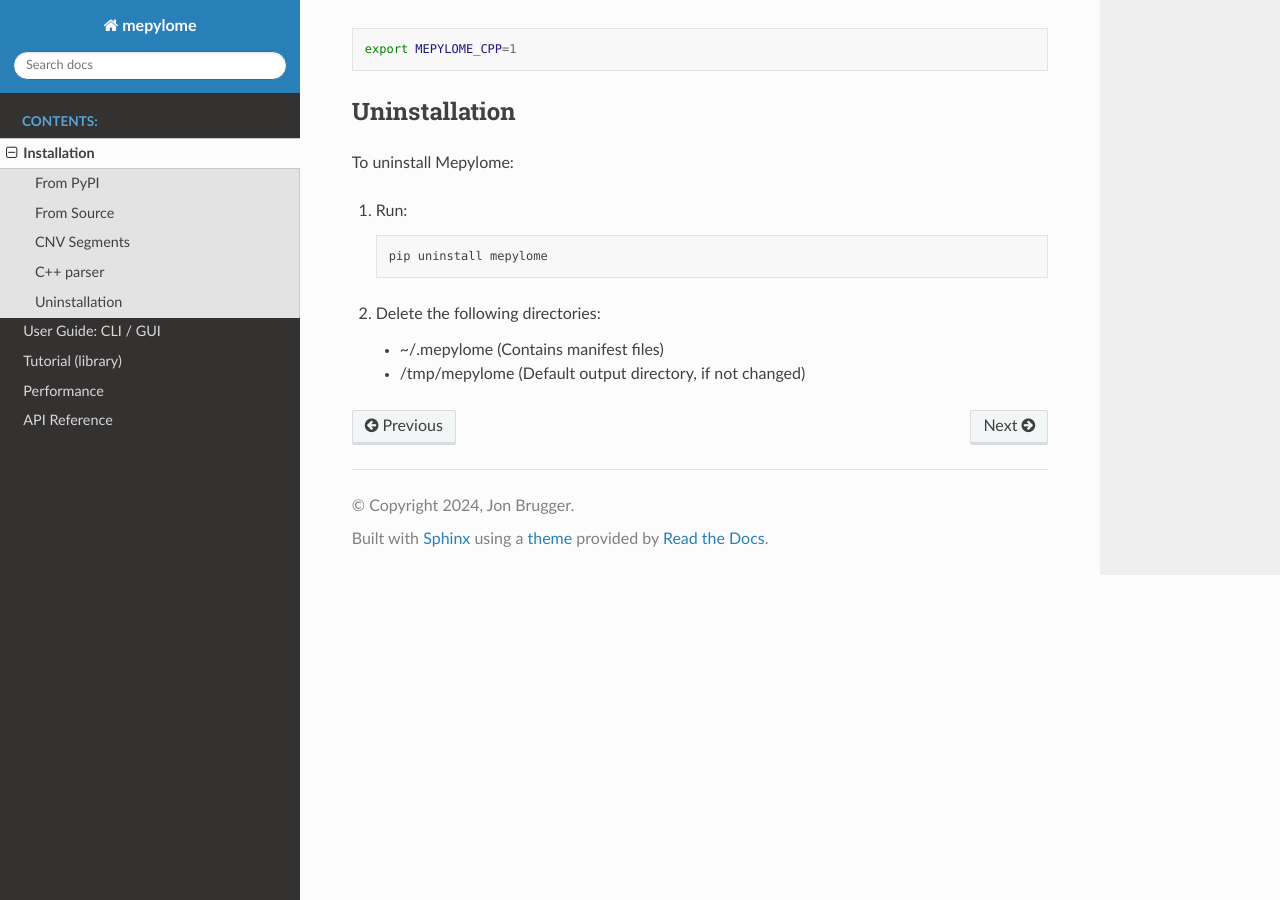
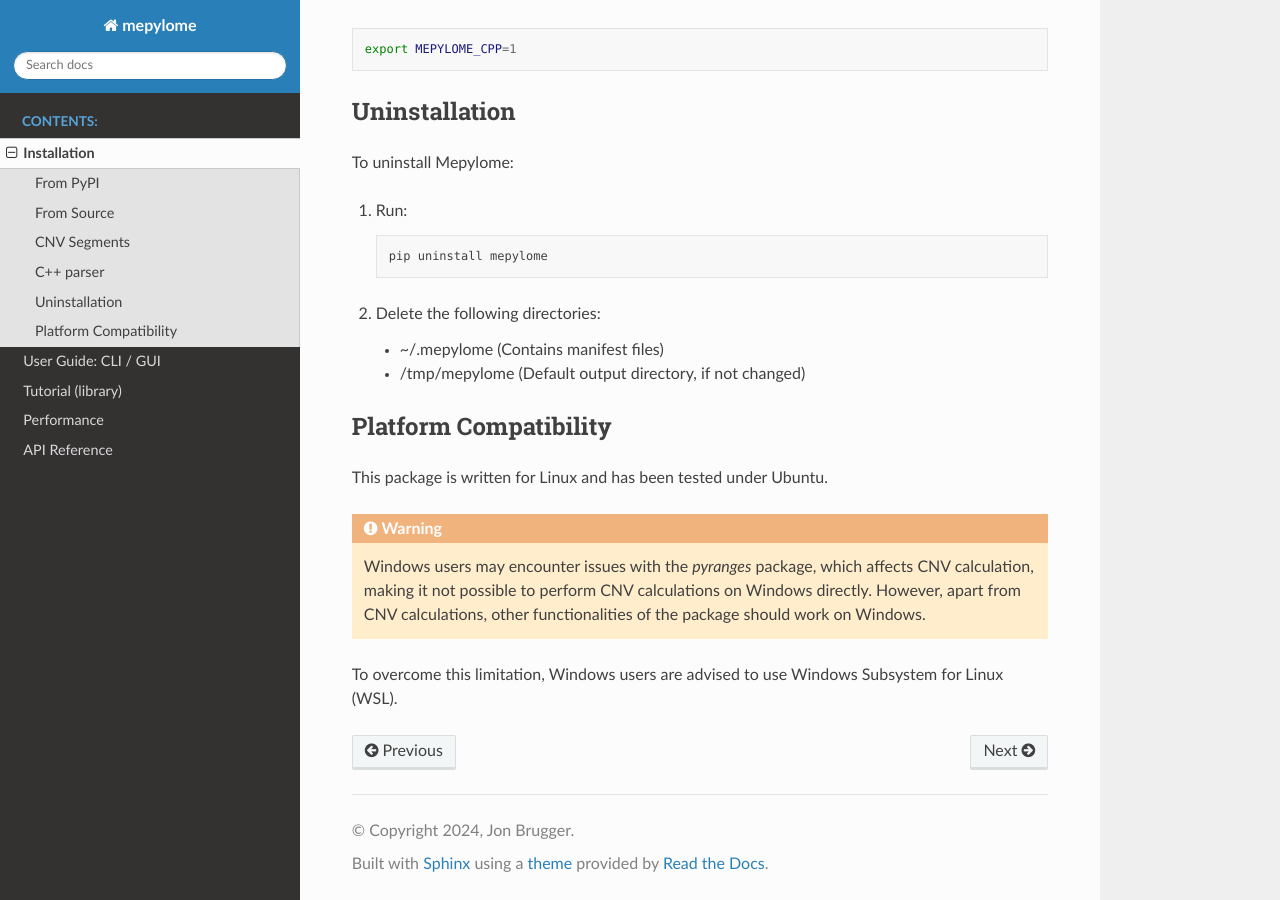
Before and after one commit to brj0/mepylome, a Sphinx documentation site: the page built from docs/installation.rst, in a window 1280 px wide and 900 px high, scrolled down 1128 px. Built offline with Sphinx 7.4.7 and the Read the Docs theme 2.0.0, drawn with Linux system fonts in a browser that asks for light colours.

Commit message:
New backup 2024-07-10 14:04:38

```diff
--- a/docs/installation.rst
+++ b/docs/installation.rst
@@ -80,3 +80,18 @@ To uninstall Mepylome:
 
    - ~/.mepylome  (Contains manifest files)
    - /tmp/mepylome  (Default output directory, if not changed)
+
+
+Platform Compatibility
+----------------------
+
+This package is written for Linux and has been tested under Ubuntu.
+
+.. warning::
+    Windows users may encounter issues with the `pyranges` package, which
+    affects CNV calculation, making it not possible to perform CNV calculations
+    on Windows directly. However, apart from CNV calculations, other
+    functionalities of the package should work on Windows.
+
+To overcome this limitation, Windows users are advised to use Windows Subsystem
+for Linux (WSL).
```
